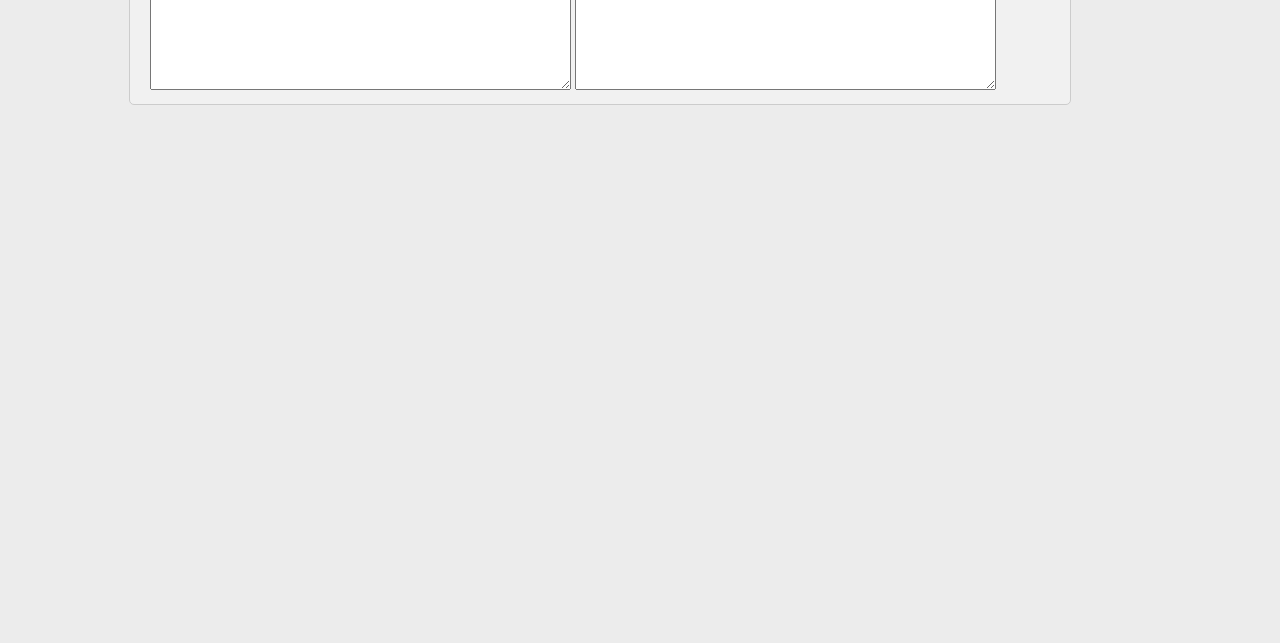
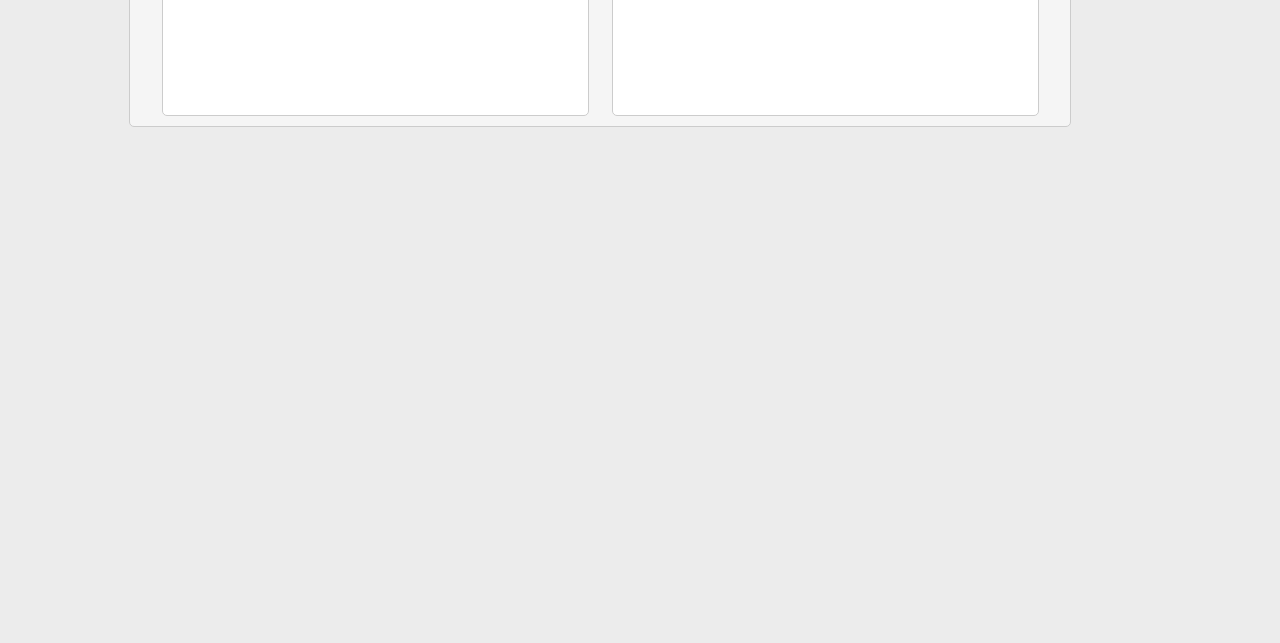
Before and after one commit to GyldenReven/UtiliTea, a plain HTML site: page morsetrad.html in a window 1280 px wide. Shown: the part 157-800 px from the top of the page. Drawn offline with Linux system fonts and the light colour scheme.

Commit message:
reglages textarea

```diff
--- a/morsetrad.html
+++ b/morsetrad.html
@@ -20,7 +20,7 @@
     <div class="container">
         <div class="textZone">
             <h1 class="mainTitle">Traducteur Morse</h1>
-            <div calss="morseTraductor">
+            <div class="morseTraductor">
             <textarea name="" id="" rows="6" cols="50"></textarea>
             <textarea name="" id="" rows="6" cols="50"></textarea>
             </div>
--- a/style.css
+++ b/style.css
@@ -54,7 +54,6 @@ body {
 }
 
 .textZone {
-    background-color: #ccc;
     width: 100%;
     max-width: 75%;
     display: flex;
@@ -62,22 +61,30 @@ body {
     justify-content: center;
     margin: 10px;
     font-family: Quicksand;
-    background-color: #f1f1f1;
+    background-color: #f5f5f5;
     padding: 10px 20px;
     border-radius: 5px;
     border: 1px solid #ccc;
+    /*box-shadow: #aaa 0px 2px 4px 1px;*/
 }
 
 .morseTraductor {
+    width: 100%;
     display: grid;
+    justify-content: center;
     grid-template-columns: 1fr 1fr;
 }
 
 .morseTraductor textarea {
-    width: 100%;
+    margin-left: auto;
+    margin-right: auto;
+    resize: none;
+    width: 90%;
     height: 100px;
-    margin: 10px 0px;
     padding: 10px;
     border-radius: 5px;
     border: 1px solid #ccc;
+    font-size: large;
+    font-family: quicksand;
+    font-weight: 500;
 }
```
